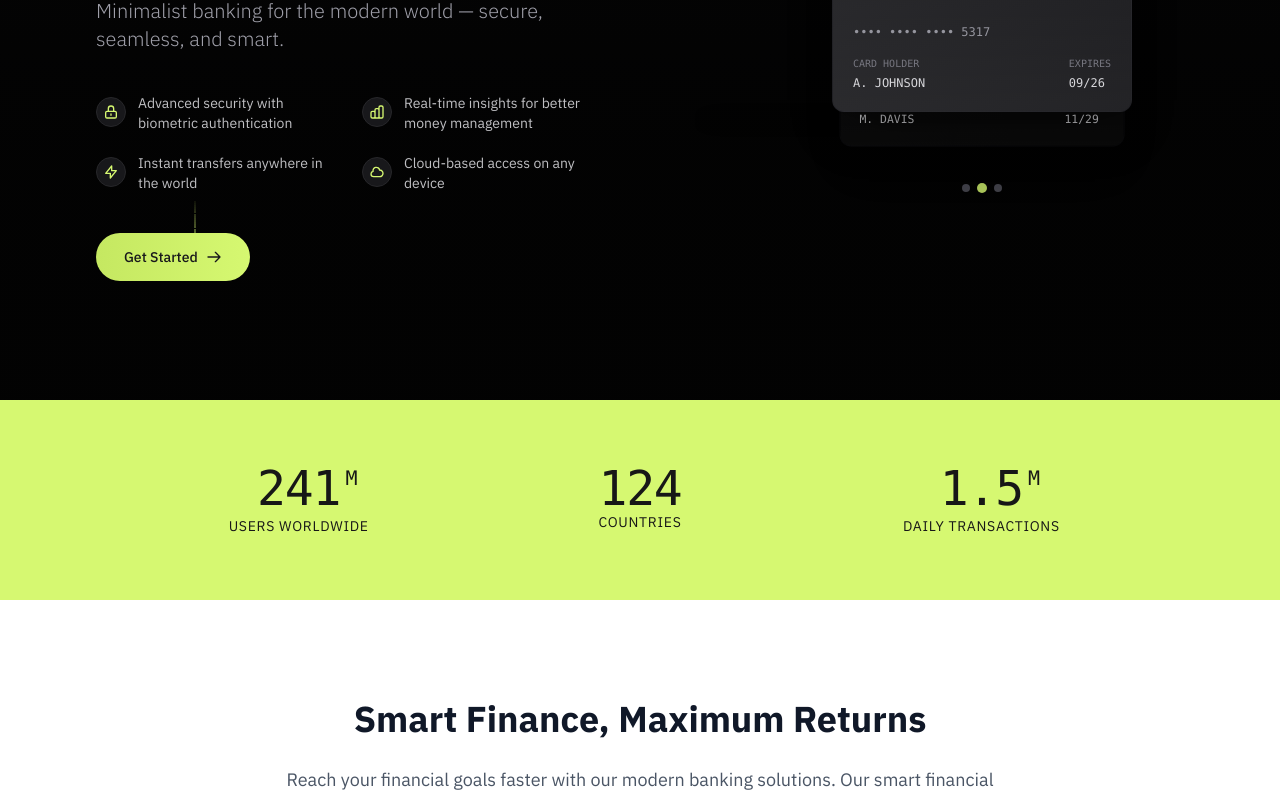
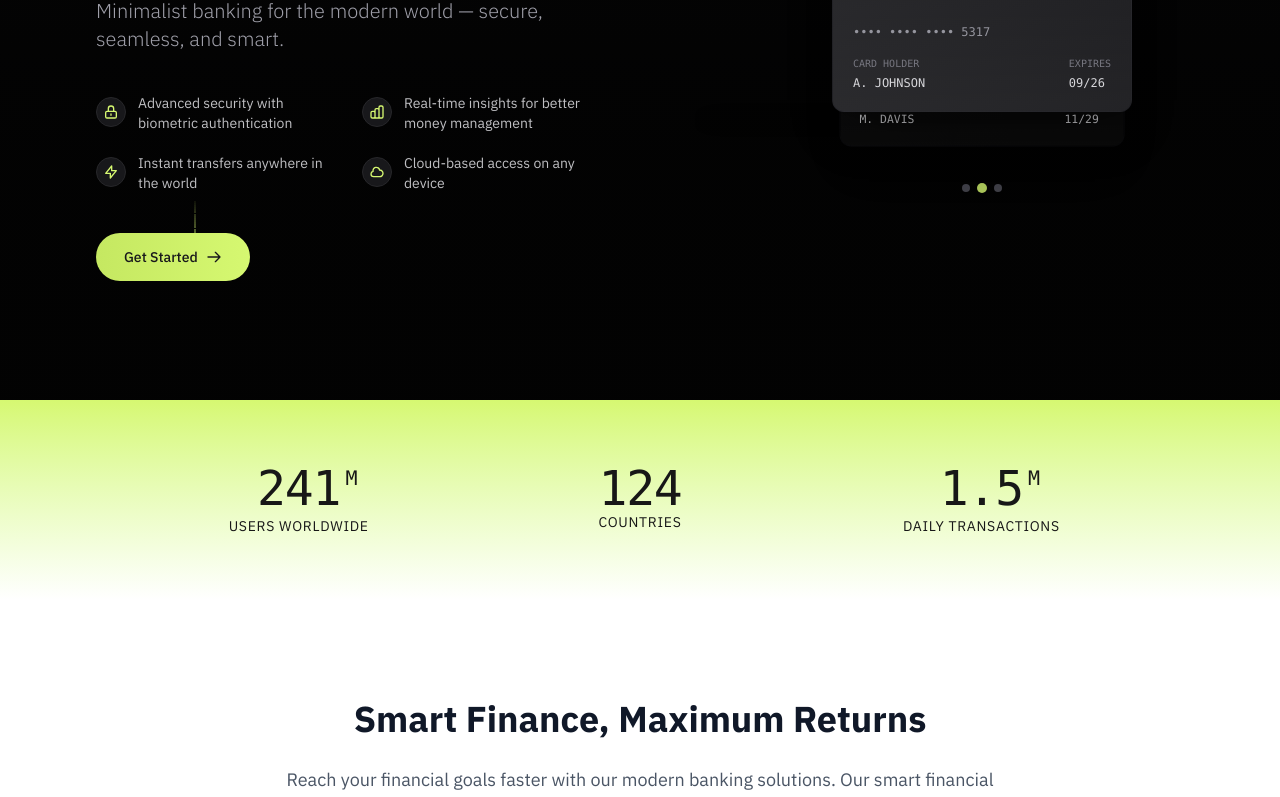
Before and after one commit to Sansarista/banksan, a Next.js app: page / in a window 1280 px wide. Shown: the part 400-1197 px from the top of the page. Built offline with nearby package versions, Linux system fonts and the light colour scheme.

Commit message:
Update: Stats section updated

```diff
--- a/src/components/sections/Stats.tsx
+++ b/src/components/sections/Stats.tsx
@@ -9,7 +9,7 @@
   }, [])
 
   return (
-    <section className="py-16 bg-[#d6f871]">
+    <section className="py-16 bg-gradient-to-b from-[#d6f871] to-white">
       <div className="max-w-5xl mx-auto px-4">
         <div className="grid grid-cols-1 md:grid-cols-3 gap-12 md:gap-8">
           {/* Users stat */}
```
